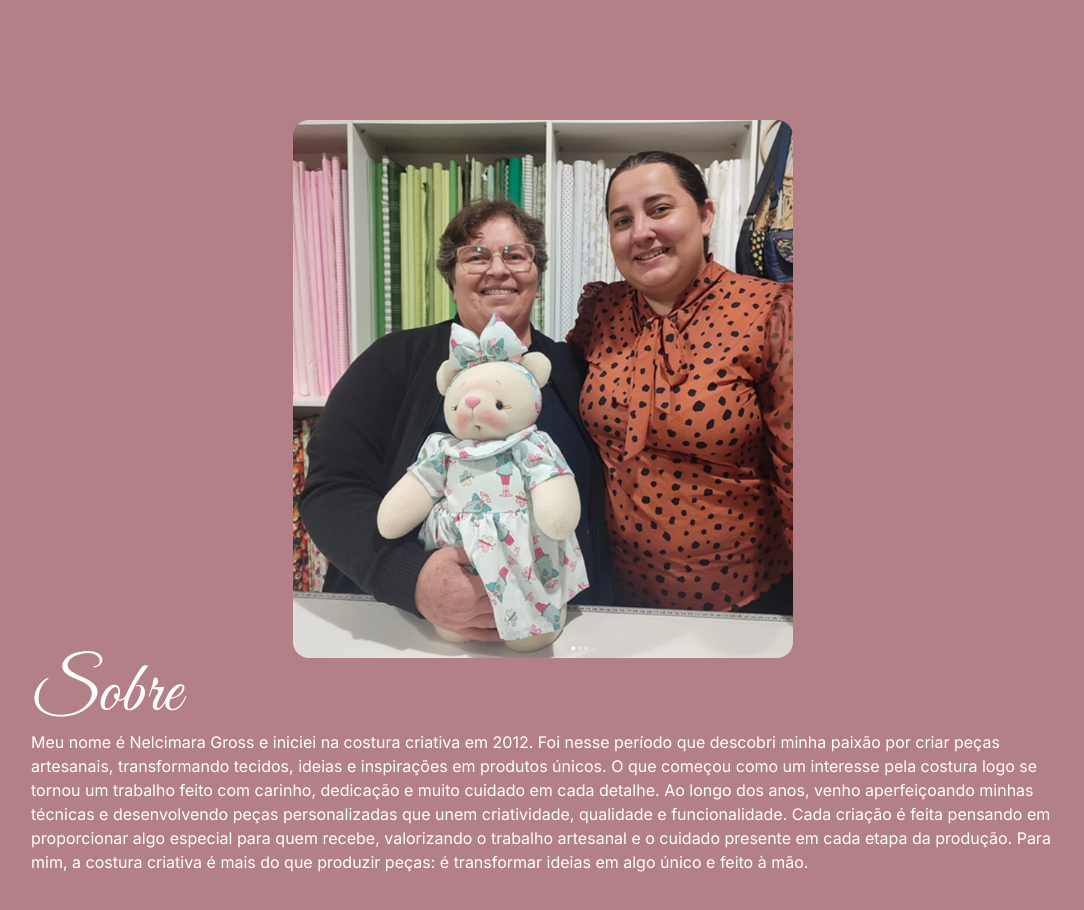
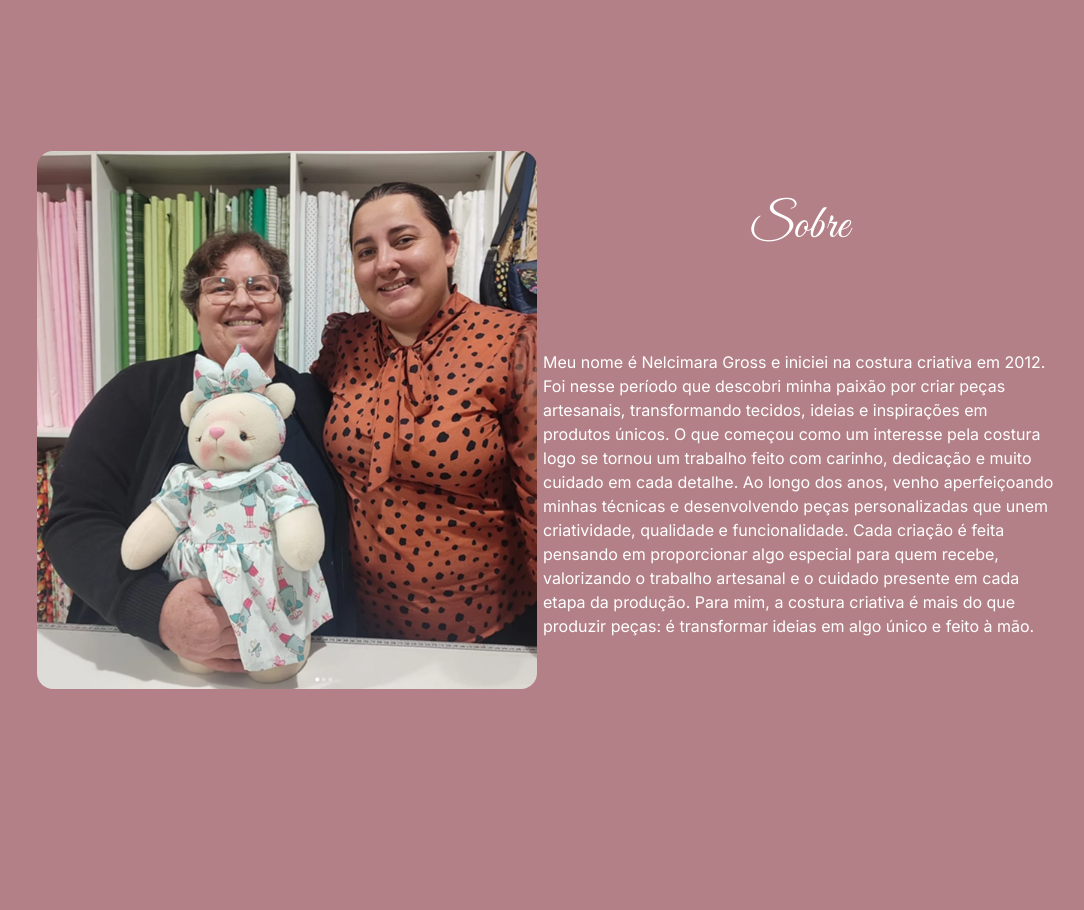
Before and after one commit to Luis-Mackiewicz/cantinho-da-tia-nelci, a Next.js app: page / in a window 1280 px wide. Shown: the part 780-1690 px from the top of the page, without its empty margins (97-1181 px from the left). Built offline with nearby package versions, Linux system fonts and the light colour scheme.

Commit message:
feat:(sobre): adjust grid and texts

```diff
--- a/app/page.tsx
+++ b/app/page.tsx
@@ -10,9 +10,9 @@ export default function Home() {
       <Header />
       <section
         id="inicio"
-        className="h-dvh w-full flex items-center justify-center"
+        className="min-h-dvh w-full flex items-center justify-center"
       >
-        <main className=" h-3/4 w-4/5 grid grid-cols-1 lg:grid-cols-2 md:gap-8 ">
+        <main className="h-3/4 w-4/5 grid grid-cols-1 lg:grid-cols-2 md:gap-8">
           <div className="flex flex-col items-center justify-center">
             <h1 className="text-white font-great-vibes text-3xl lg:text-5xl">
               Cantinho da Tia Nelci
@@ -51,10 +51,14 @@ export default function Home() {
       </section>
       <section
         id="sobre"
-        className="h-dvh w-full flex items-center justify-center"
+        className="min-h-dvh w-full flex items-center justify-center"
       >
-        <div className="h-3/4 w-4/5 grid-cols-1 md:grid-cols-2">
-          <div className="flex justify-center items-center">
+        <div className="h-3/4 w-4/5 grid grid-cols-1 lg:grid-cols-2">
+          <h2 className="flex items-center justify-center text-white font-great-vibes text-3xl lg:text-5xl lg:order-2">
+            Sobre
+          </h2>
+
+          <div className="flex justify-center items-center lg:row-span-2 lg:order-1">
             <Image
               src={NelcimaraImage}
               alt="nelcimara image"
@@ -63,11 +67,16 @@ export default function Home() {
             />
           </div>
 
-          <div>
-            <h2 className="font-great-vibes text-white text-4xl md:text-7xl">
-              Sobre
-            </h2>
-            <p className="text-white">
+          <div className="flex items-center justify-center lg:order-3">
+            <p className="text-white text-base lg:hidden">
+              Sou Nelcimara Gross e transformo tecidos em peças únicas desde
+              2012. O que começou como paixão tornou-se um trabalho dedicado a
+              unir criatividade, qualidade e funcionalidade. Cada detalhe é
+              pensado para entregar o valor do feito à mão em produtos
+              personalizados e cheios de carinho.
+            </p>
+
+            <p className="hidden text-white lg:flex">
               Meu nome é Nelcimara Gross e iniciei na costura criativa em 2012.
               Foi nesse período que descobri minha paixão por criar peças
               artesanais, transformando tecidos, ideias e inspirações em
```
